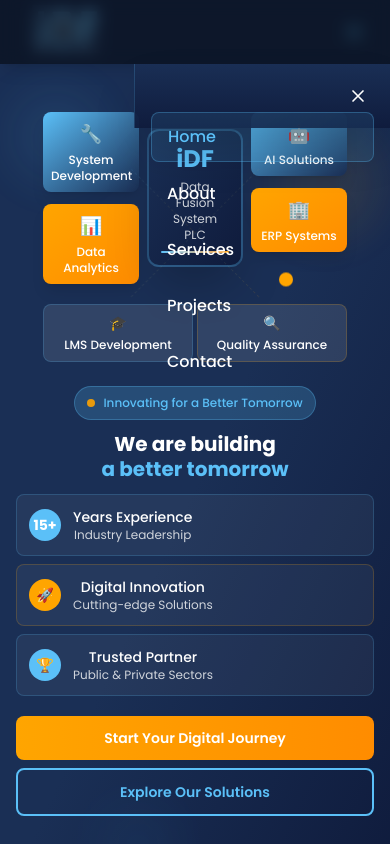
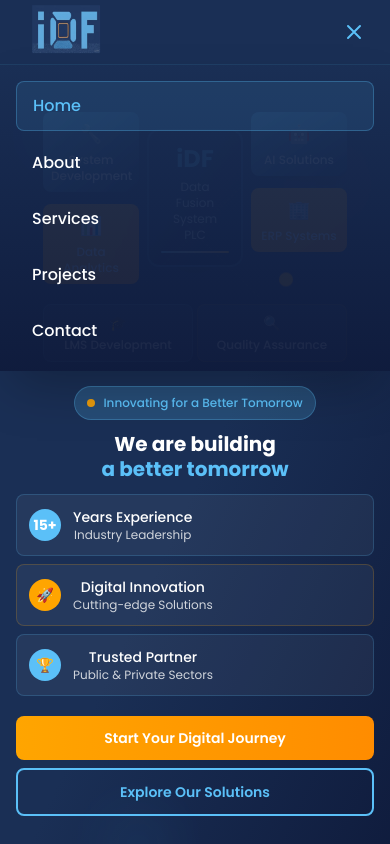
Before and after one commit to nebaw-21/IDF-repository, a React (Vite) app: page / in a window 390 px wide. Both pictures are taken after a click on the button 354 px from the left and 32 px from the top of the page. Shown: the top 844 px of the page. Built offline with nearby package versions, Linux system fonts and the light colour scheme.

Commit message:
adjust navbar

```diff
--- a/src/Components/NavBar.jsx
+++ b/src/Components/NavBar.jsx
@@ -167,39 +167,8 @@ export default function Menubar() {
 
         {/* Mobile Menu Overlay */}
         {isMenuOpen && (
-          <div className="md:hidden fixed inset-0 z-50">
-            {/* Backdrop */}
-            <div
-              className="absolute inset-0 bg-black/50 backdrop-blur-sm transition-opacity duration-300 ease-out"
-              onClick={() => setIsMenuOpen(false)}
-              style={{ animation: 'fadeIn 0.3s ease-out' }}
-            ></div>
-
-            {/* Menu Panel */}
-            <div
-              className="absolute top-16 right-0 w-64 h-full bg-gradient-to-b from-[#1A2F55]/95 to-[#0F1B3C]/95 backdrop-blur-md border-l border-[#5BC0F8]/20 shadow-2xl"
-              style={{ animation: 'slideInRight 0.3s ease-out' }}
-            >
-              {/* Close X Button */}
-              <button
-                onClick={() => setIsMenuOpen(false)}
-                className="absolute top-4 right-4 w-8 h-8 flex items-center justify-center text-white hover:text-[#5BC0F8] hover:bg-[#5BC0F8]/10 rounded-full transition-all duration-300 z-10"
-                aria-label="Close menu"
-              >
-                <svg
-                  className="w-5 h-5"
-                  fill="none"
-                  strokeLinecap="round"
-                  strokeLinejoin="round"
-                  strokeWidth="2"
-                  viewBox="0 0 24 24"
-                  stroke="currentColor"
-                >
-                  <path d="M6 18L18 6M6 6l12 12" />
-                </svg>
-              </button>
-
-              <div className="px-4 pt-12 pb-8 space-y-2">
+          <div className="md:hidden absolute top-16 left-0 right-0 bg-gradient-to-b from-[#1A2F55]/95 to-[#0F1B3C]/95 backdrop-blur-md border-t border-[#5BC0F8]/20 shadow-2xl z-40">
+            <div className="px-4 py-4 space-y-2">
               {menuItems.map((item, index) => (
                 <button
                   key={item.name}
@@ -210,13 +179,12 @@ export default function Menubar() {
                       : 'text-white hover:text-[#5BC0F8] hover:bg-[#5BC0F8]/10'
                   }`}
                   style={{
-                      animation: `slideInRight 0.3s ease-out ${index * 0.1}s both`
+                    animation: `slideInDown 0.3s ease-out ${index * 0.1}s both`
                   }}
                 >
                   {item.name}
                 </button>
               ))}
-              </div>
             </div>
           </div>
         )}
@@ -243,14 +211,14 @@ export default function Menubar() {
           }
         }
 
-        @keyframes slideInRight {
+        @keyframes slideInDown {
           from {
             opacity: 0;
-            transform: translateX(100%);
+            transform: translateY(-10px);
           }
           to {
             opacity: 1;
-            transform: translateX(0);
+            transform: translateY(0);
           }
         }
 
```
Lines whose indentation alone changed are shown as unchanged.
